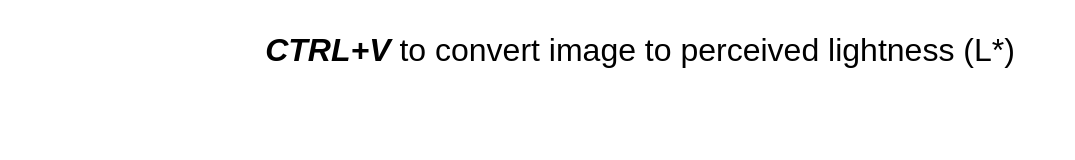
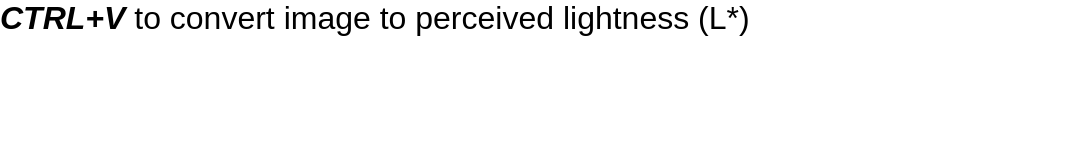
Before and after one commit to slooi/rgb-to-perceived-lightness, a website built with Vite: page index.html in a window 1280 px wide. Shown: the whole page, without its empty margins (0-1075 px from the left). Built offline with nearby package versions, Linux system fonts and the light colour scheme.

Commit message:
:lipstick: move instructions to header

```diff
--- a/index.html
+++ b/index.html
@@ -9,9 +9,10 @@
 </head>
 
 <body>
-  <div id="app">
+  <div ID="header">
     <h1><b><i>CTRL+V</i></b> <span style="font-weight: 300;">to convert image to perceived lightness (L*)</span></h1>
   </div>
+  <div id="app"></div>
   <script type="module" src="/src/main.ts"></script>
 </body>
 
```
